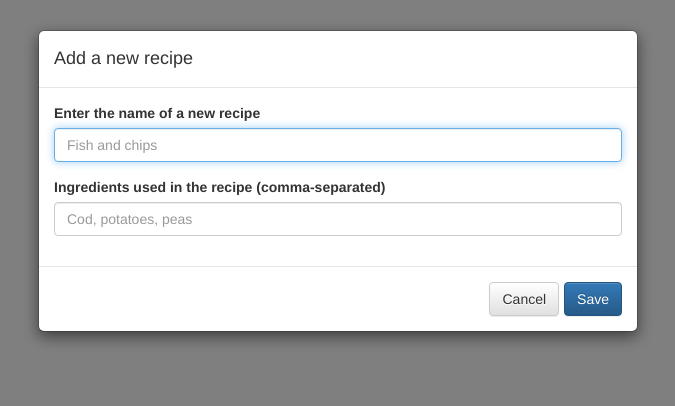
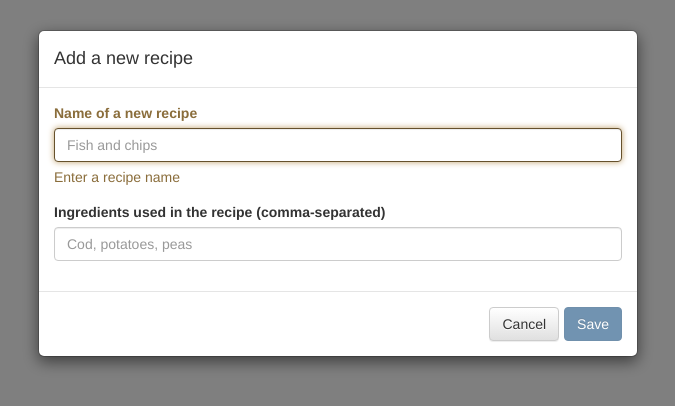
Before and after one commit to jw120/fcc-recipe-box, a React (Create React App) app: page / in a window 1280 px wide. Both pictures are taken after a click on the button "Add Recipe". Shown: the top 406 px of the page, without its empty margins (302-977 px from the left). Built offline with nearby package versions, Linux system fonts and the light colour scheme.

Commit message:
Validation working

```diff
--- a/src/containers/RecipeList.js
+++ b/src/containers/RecipeList.js
@@ -6,6 +6,7 @@
 import React from 'react'
 import { Button } from 'react-bootstrap'
 import { connect } from 'react-redux'
+import { Map } from 'immutable'
 
 import Recipe from '../components/Recipe'
 import RecipeModal from './RecipeModal'
@@ -36,6 +37,28 @@ function handleSave(oldRecipe: ?string, newRecipe: string, newIngredients: strin
   props.addRecipe(newRecipe, newIngredients)
 }
 
+/** Helper function to handle validation for recipe modal */
+function handleValidate(oldRecipe: ?string, existingRecipes: Map<string, *>, recipe: string, ingredients: string): 'success' | 'warning' | 'error' {
+  if (!recipe || recipe.length === 0) {
+    return 'warning' // if recipe name is missing
+  }
+  if (recipe && recipe !== oldRecipe && existingRecipes.has(recipe)) {
+    return 'error' // if name is diferent and already exists
+  }
+  return 'success'
+}
+
+function validationMessage(v: 'success' | ' warning' | 'error'): string {
+  switch (v) {
+    case 'error':
+      return 'Recipe name already exists'
+    case 'warning':
+      return 'Enter a recipe name'
+    default:
+      return ''
+  }
+}
+
 function RecipeList(props: State & WrappedActionProps): React.Element<*> {
   let kvs: Array<[string, Array<string>]> = Array.from(props.recipes.entries())
   return (
@@ -60,6 +83,8 @@ function RecipeList(props: State & WrappedActionProps): React.Element<*> {
         show={props.modal !== null}
         title={props.modal === 'Edit_Recipe_Modal' ? 'Edit a recipe' : 'Add a new recipe'}
         save={(recipe: string, ingredients: string) => handleSave(props.selection, recipe, ingredients, props)}
+        validate={(recipe, ingredients) => handleValidate(props.selection, props.recipes, recipe, ingredients)}
+        helpMessage={validationMessage}
       />
     </div>
   )
--- a/src/containers/RecipeModal.js
+++ b/src/containers/RecipeModal.js
@@ -8,7 +8,7 @@
 import React from 'react'
 import { connect } from 'react-redux'
 
-import { Button, Modal, FormGroup, FormControl, ControlLabel } from 'react-bootstrap'
+import { Button, Modal, FormGroup, FormControl, ControlLabel, HelpBlock } from 'react-bootstrap'
 
 import { setModal, setForm } from '../actions'
 import type { State } from '../reducers'
@@ -18,7 +18,9 @@ import type { Action } from '../actions'
 type OwnProps = {
   show: boolean,
   title: string,
-  save: (recipe: string, ingredients: string) => void
+  save: (recipe: string, ingredients: string) => void,
+  validate: (recipe: string, ingredients: string) => 'success' | 'warning' | 'error',
+  helpMessage: (ok: 'success' | 'warning' | 'error') => string
 }
 
 // Properties injected from State
@@ -36,6 +38,7 @@ type PropsFromDispatch = {
 
 /** Helper function to wrap the provided save property */
 function handleSubmit(props: OwnProps & PropsFromState & PropsFromDispatch, e: ?Event) {
+  console.log("In modal's handleSubmit", e)
   if (e) {
     e.preventDefault()
   }
@@ -55,15 +58,16 @@ function RecipeModal(props: OwnProps & PropsFromState & PropsFromDispatch): Reac
 
         <Modal.Body>
           <form onSubmit={(e) => handleSubmit(props, e)}>
-            <FormGroup>
-              <ControlLabel>Enter the name of a new recipe</ControlLabel>
+            <FormGroup validationState={props.validate(props.recipeValue, props.ingredientsValue)}>
+              <ControlLabel>Name of a new recipe</ControlLabel>
               <FormControl
                 type='text'
-                value={props.recipeValue|| '' /* default to empty string if no value provided */}
+                value={props.recipeValue || '' /* default to empty string if no value provided */}
                 placeholder='Fish and chips'
                 onChange={props.onRecipeChange}
                 autoFocus
               />
+              <HelpBlock>{ props.helpMessage(props.validate(props.recipeValue, props.ingredientsValue)) }</HelpBlock>
             </FormGroup>
             <FormGroup>
               <ControlLabel>Ingredients used in the recipe (comma-separated)</ControlLabel>
@@ -78,8 +82,18 @@ function RecipeModal(props: OwnProps & PropsFromState & PropsFromDispatch): Reac
         </Modal.Body>
 
         <Modal.Footer>
-          <Button onClick={props.clearAndClose}>Cancel</Button>
-          <Button onClick={() => handleSubmit(props)} bsStyle='primary'>Save</Button>
+          <Button
+            onClick={props.clearAndClose}
+          >
+            Cancel
+          </Button>
+          <Button
+            disabled={props.validate(props.recipeValue, props.ingredientsValue) !== 'success'}
+            onClick={() => handleSubmit(props)}
+            bsStyle='primary'
+          >
+            Save
+          </Button>
         </Modal.Footer>
 
       </Modal>
```
Also changed, not shown: 1 other file (tests, documents, lock files or other folders).
